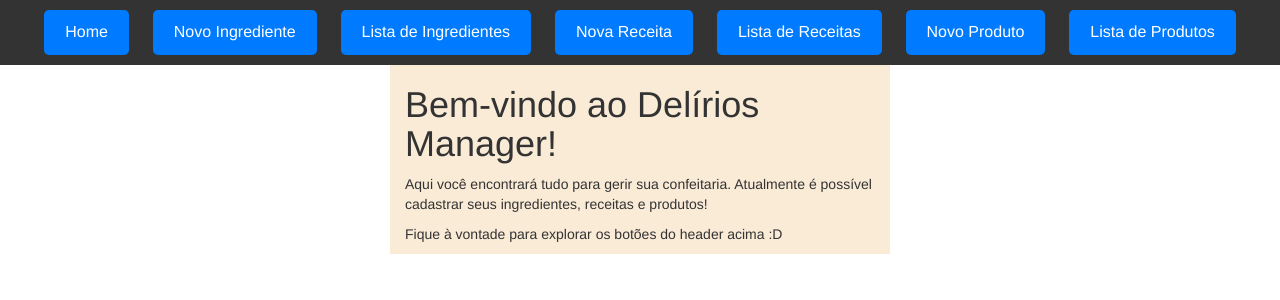
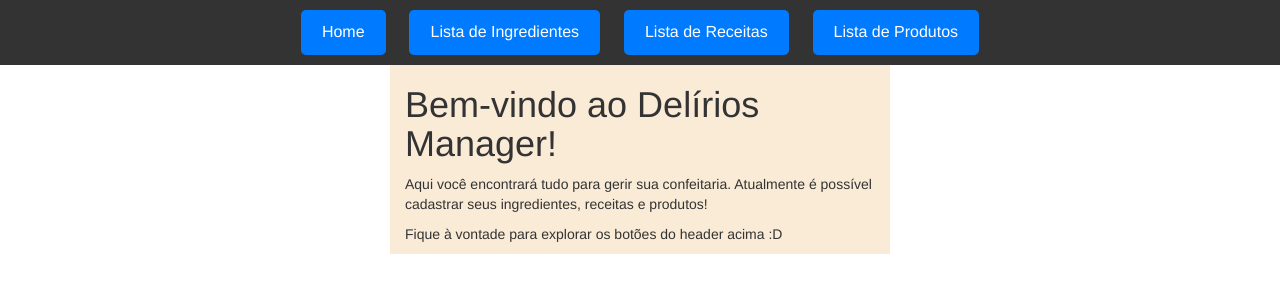
Before and after one commit to douglasrdv/inventory_manager, a Django app: page / in a window 1280 px wide. Shown: the top 300 px of the page. Run offline with Django 4.2, Linux system fonts and the light colour scheme; some libraries are stand-ins or nearby versions.

Commit message:
style: Remove add ingredient, recipe and product buttons from header

```diff
--- a/thelirios/myapp/templates/header.html
+++ b/thelirios/myapp/templates/header.html
@@ -29,11 +29,8 @@
 <body>
     <header>
         <a href="{% url 'index' %}" class="btn">Home</a>
-        <a href="{% url 'new-ingredient' %}" class="btn">Novo Ingrediente</a>
         <a href="{% url 'ingredients-list' %}" class="btn">Lista de Ingredientes</a>
-        <a href="{% url 'new-recipe' %}" class="btn">Nova Receita</a>
         <a href="{% url 'recipes-list' %}" class="btn">Lista de Receitas</a>
-        <a href="{% url 'new-product' %}" class="btn">Novo Produto</a>
         <a href="{% url 'products-list' %}" class="btn">Lista de Produtos</a>
     </header>
 </body>
```
